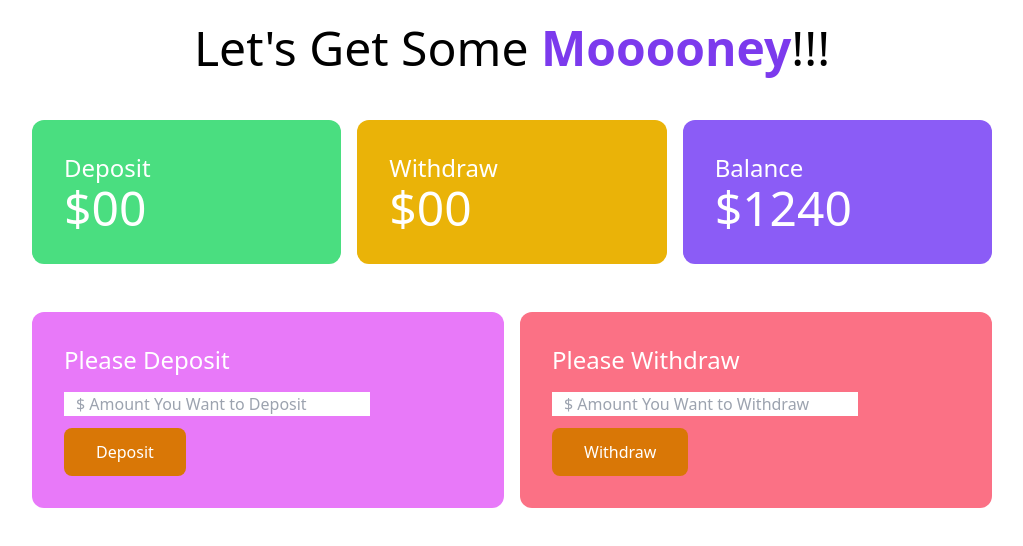
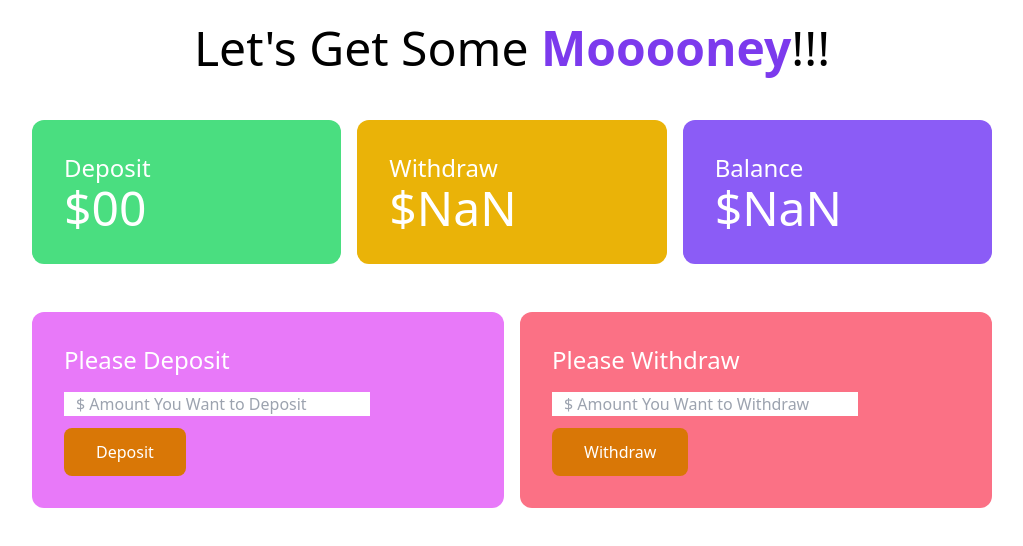
Before and after one commit to afrojani/Simple-Interactive-Bank-Website, a plain HTML site: page bank.html in a window 1280 px wide. Both pictures are taken after a click on the button "Withdraw". Shown: the whole page, without its empty margins (128-1151 px from the left). Drawn offline with nearby package versions, Linux system fonts and the light colour scheme.

Commit message:
withdraw set

```diff
--- /dev/null
+++ b/JS/withdraw.js
@@ -0,0 +1,26 @@
+document.getElementById('btn-withdraw').addEventListener('click', function () {
+    const withdrawField = document.getElementById('withdraw-field');
+
+    const newWithdrawAmount = withdrawField.value;
+
+    const withdrawTotal = document.getElementById('withdraw-total');
+
+    const previousWithdrawTotal = withdrawTotal.innerText;
+
+    const newWithdrawTotal = parseFloat(previousWithdrawTotal) + parseFloat(newWithdrawAmount);
+
+    withdrawTotal.innerText = newWithdrawTotal;
+
+    const balanceTotal = document.getElementById('balance-total');
+    const currentBalance = balanceTotal.innerText;
+    const newBalance = parseFloat(currentBalance) - parseFloat(newWithdrawAmount);
+    balanceTotal.innerText = newBalance;
+
+
+    withdrawField.value = '';
+
+
+
+
+
+})
--- a/bank.html
+++ b/bank.html
@@ -23,7 +23,7 @@
                 </div>
                 <div class="bg-yellow-500 p-8 rounded-xl">
                     <h4 class="text-2xl">Withdraw</h4>
-                    <h2 class="text-5xl">$00</h2>
+                    <h2 class="text-5xl">$<span id="withdraw-total">00</span></h2>
                 </div>
                 <div class="bg-violet-500 p-8 rounded-xl">
                     <h4 class="text-2xl">Balance</h4>
@@ -43,7 +43,7 @@
                 </div>
                 <div class="bg-rose-400 p-8 rounded-xl">
                     <h4 class="text-2xl mb-4  text-white">Please Withdraw</h4>
-                    <input class="w-9/12 block mb-3 px-3" type="text" name="" id=""
+                    <input class="w-9/12 block mb-3 px-3" type="text" name="" id="withdraw-field"
                         placeholder="$ Amount You Want to Withdraw">
                     <button id="btn-withdraw"
                         class="bg-amber-600 hover:bg-yellow-300 px-8 py-3 text-white font-medium rounded-lg">Withdraw</button>
@@ -52,6 +52,7 @@
         </section>
     </main>
     <script src="JS/deposit.js"></script>
+    <script src="JS/withdraw.js"></script>
 </body>
 
 </html>
```
